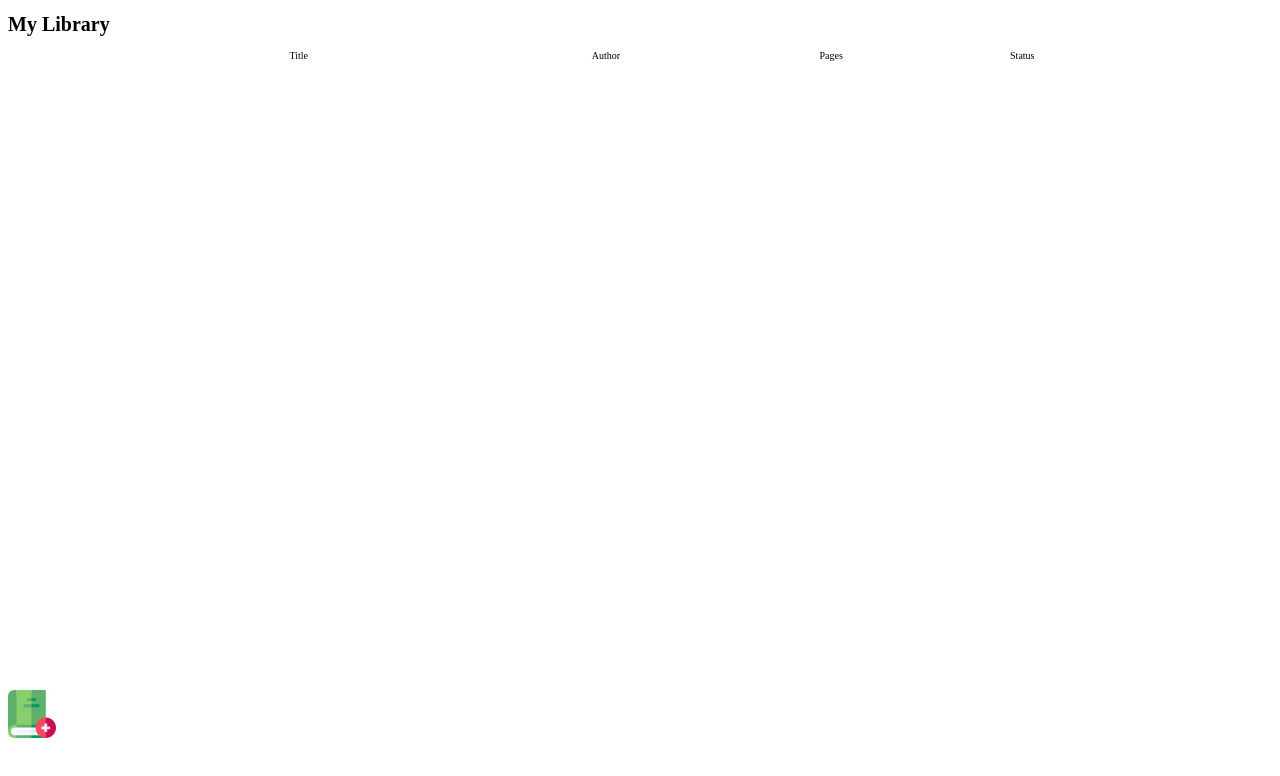
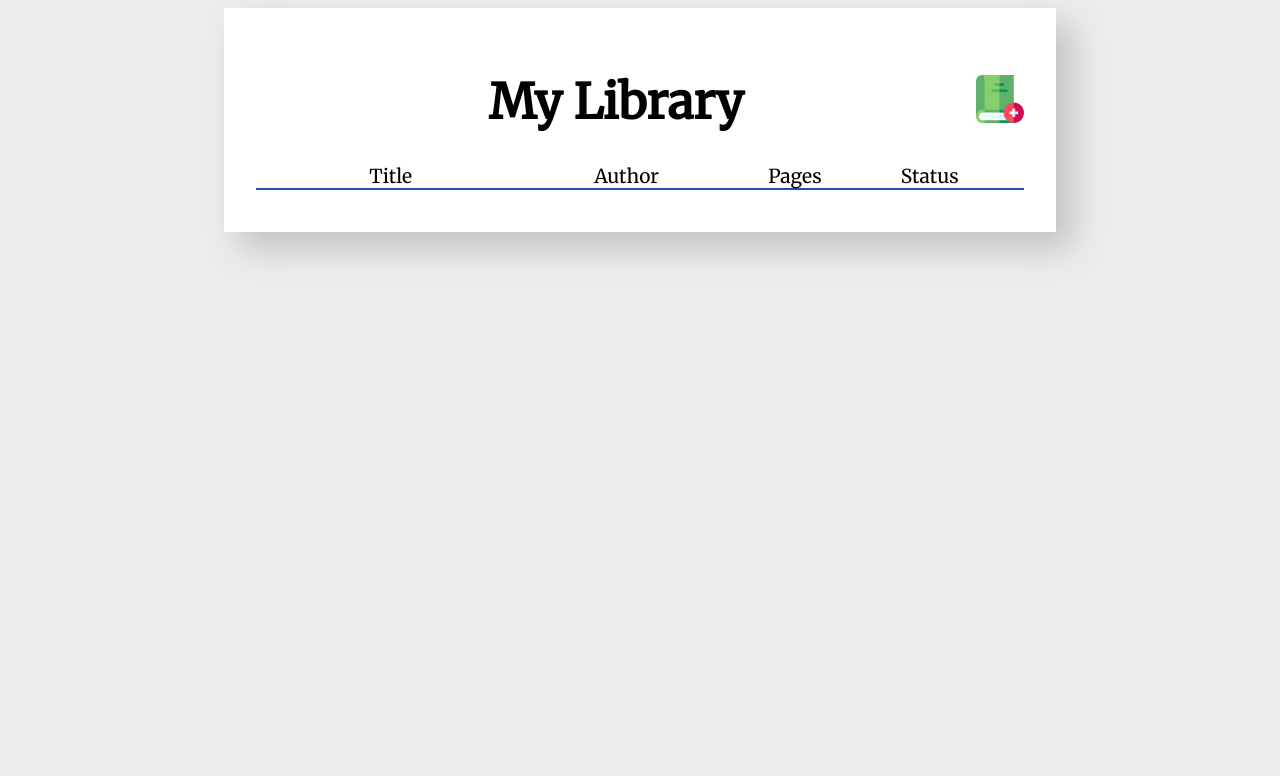
Before and after one commit to ruben-ruiz/library, a website: page index.html in a window 1280 px wide. Drawn offline with Linux system fonts and the light colour scheme.

Commit message:
added decorative css to the site to beautify the look

```diff
--- a/SASS/base.scss
+++ b/SASS/base.scss
@@ -10,4 +10,6 @@ html {
 
 body {
     font-size: 62.5%;
+    font-family: 'Merriweather', serif;
+    background-color: #EDECEC;
 }
--- a/SASS/components.scss
+++ b/SASS/components.scss
@@ -7,8 +7,15 @@
 }
 
 #form-book {
-    height: 20rem;
-    width: 20rem;
+    height: 15rem;
+    width: 15rem;
+    border-style: solid;
+    border-color: #C1C1C1;
+    padding: 1rem;
+    background-color: #E5E5E5;
+    font-size: .9rem;
+
+
     display: grid;
     grid-template-columns: [label] auto [input] 10rem;
     justify-content: space-evenly;
@@ -18,6 +25,7 @@ label {
     grid-column: label;
     align-self: center;
     text-align: right;
+    margin-right: 1rem;
 }
 
 input {
@@ -48,6 +56,7 @@ button {
 .book-delete {
     height: 1rem;
     width: 1rem;
+    margin-top: 4px;
     background-color: transparent;
 	border: 0;
     padding: 0;
--- a/SASS/layout.scss
+++ b/SASS/layout.scss
@@ -1,22 +1,50 @@
+.main {
+    min-height: 10rem;
+    max-width: 60vw;
+    margin: auto;
+    position: relative;
+    background-color: #fff;
+    box-shadow: 1rem 1rem 2rem #C2C1C1;
+    padding: 2rem;
+}
+
+.header {
+    font-size: 1.5rem;
+    display: flex;
+    align-items: center;
+    margin: 2rem 0;
+
+    h1 {
+        margin: auto;
+    }
+}
+
 .library {
-    height: 80vh;
-    width: 80vw;
     margin: auto;
     text-align: center;
     display: flex;
     flex-direction: column;
 
     &-headings {
-    display: grid;
-    grid-template-columns: 1.25fr 1fr .65fr .75fr .1fr;
-    grid-template-rows: auto;
-    row-gap: .5rem;
+        font-size: 1.2rem;
+        border-bottom: 2px solid;
+        border-color: #2350A3;
+
+        display: grid;
+        grid-template-columns: 1fr .75fr .5fr .5fr .1fr;
+        grid-template-rows: auto;
+        row-gap: .5rem;
     }
 
     &-books {
         display: grid;
-        grid-template-columns: 1.25fr 1fr .65fr .75fr .1fr;
-        grid-template-rows: auto;
+        align-items: center;
+        grid-template-columns: 1fr .75fr .5fr .5fr .1fr;
+        grid-template-rows: 2rem;
         row-gap: .5rem;
+
+        font-size: .8rem;
+        border-bottom: 1px solid;
+        border-color: #2350A3;
     }
 }
--- a/index.html
+++ b/index.html
@@ -12,6 +12,7 @@
     <title></title>
     <meta name="description" content="">
     <meta name="viewport" content="width=device-width, initial-scale=1">
+    <link href="https://fonts.googleapis.com/css2?family=Merriweather&display=swap" rel="stylesheet">
     <link rel="stylesheet" href="styles.css">
 </head>
 
@@ -19,15 +20,6 @@
     <main class="main">
         <header class="header">
             <h1>My Library</h1>
-        </header>
-        <div class="library">
-            <div class="library-headings">
-                <div class="library-header library-title">Title</div>
-                <div class="library-header library-author">Author</div>
-                <div class="library-header library-pages">Pages</div>
-                <div class="library-header library-status">Status</div>
-            </div>
-        </div>
             <a id="addBook" href="#">
                 <svg id="addBook-svg" enable-background="new 0 0 512 512" height="512" viewBox="0 0 512 512" width="512"
                     xmlns="http://www.w3.org/2000/svg">
@@ -104,6 +96,15 @@
                     </g>
                 </svg>
             </a>
+        </header>
+        <div class="library">
+            <div class="library-headings">
+                <div class="library-header library-title">Title</div>
+                <div class="library-header library-author">Author</div>
+                <div class="library-header library-pages">Pages</div>
+                <div class="library-header library-status">Status</div>
+            </div>
+        </div>
     </main>
     <div id="form-container">
         <form action="" id="form-book">
```
Also changed, not shown: styles.css. Lines whose indentation alone changed are shown as unchanged.
